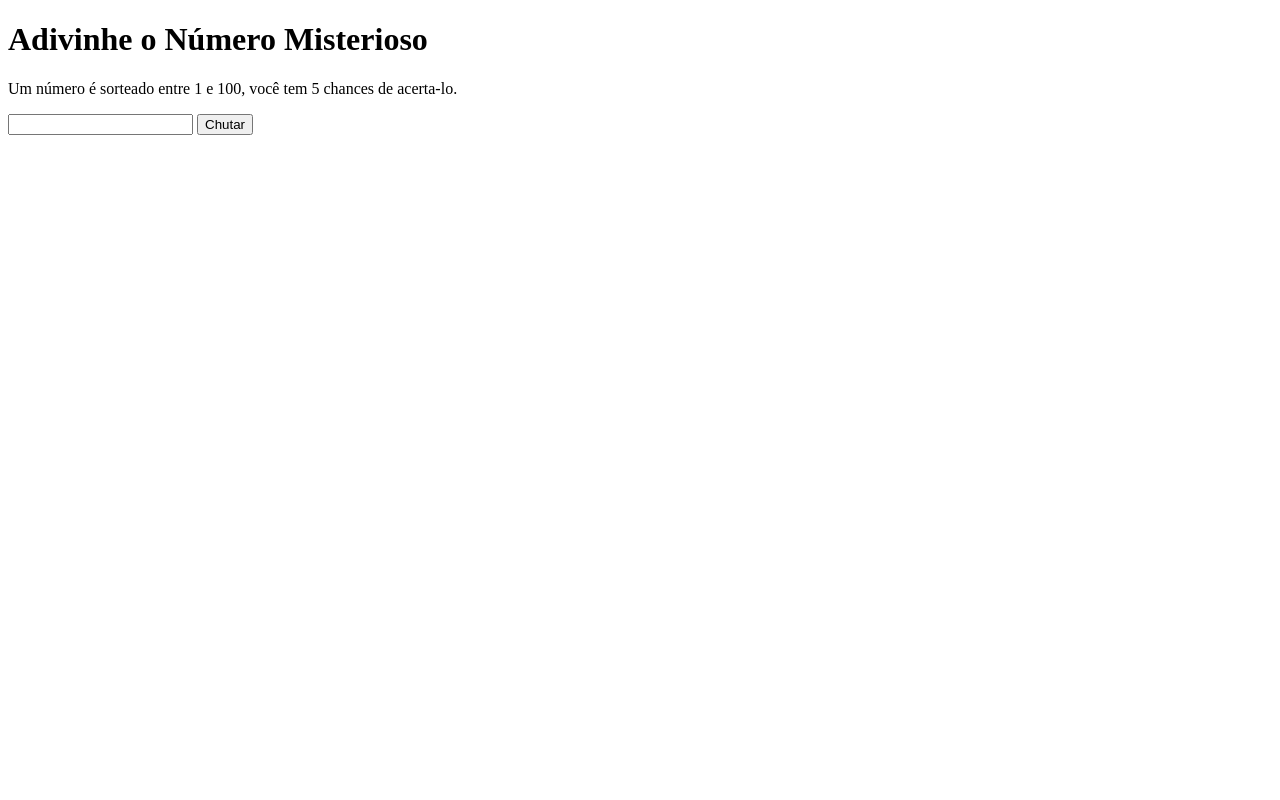
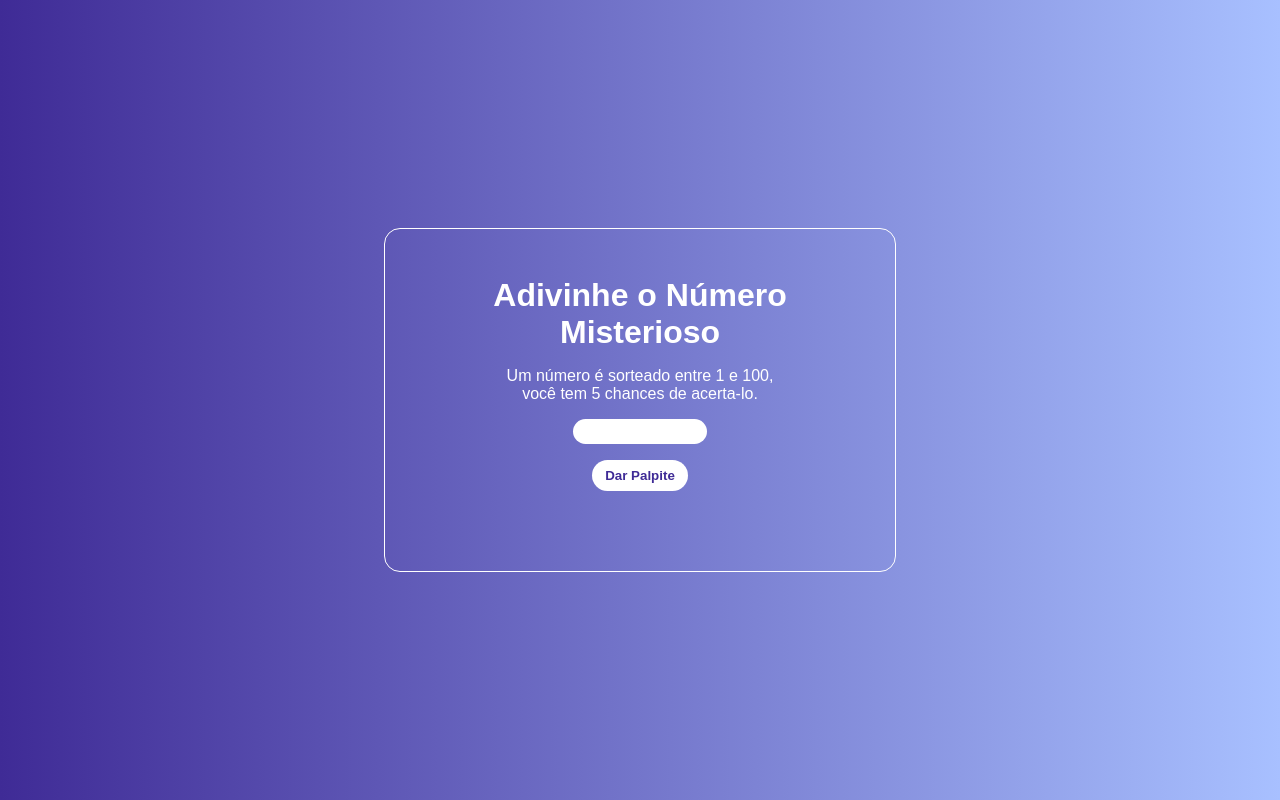
Before and after one commit to mouragdev/jogo-adivinhacao, a plain HTML site: page index.html in a window 1280 px wide. Drawn offline with Linux system fonts and the light colour scheme.

Commit message:
Adicionando Style CSS

```diff
--- a/css/style.css
+++ b/css/style.css
@@ -0,0 +1,67 @@
+* {
+    padding: 0;
+    margin: 0;
+    box-sizing: border-box;
+}
+
+body {
+    background: linear-gradient(90deg, #3F2B96 0%, #A8C0FF 100%);
+    color: white;
+    font-family: sans-serif;
+    width: 100%;
+    display: flex;
+    justify-content: center;
+    align-items: center;
+    height: 100vh;
+}
+
+main {
+    width: 40%;
+    display: flex;
+    flex-direction: column;
+    justify-content: center;
+    align-items: center;
+    text-align: center;
+    gap: 1rem;
+    border: 1px solid white;
+    padding: 3rem 2rem;
+    border-radius: 1rem;
+}
+
+main p {
+    width: 60%;
+}
+
+main input {
+    width: 30%;
+    padding: .3rem;
+    text-align: center;
+    border: none;
+    border-radius: 1rem;
+}
+
+input::-webkit-outer-spin-button,
+input::-webkit-inner-spin-button {
+  -webkit-appearance: none;
+  margin: 0;
+}
+
+input[type=number] {
+  -moz-appearance: textfield;
+  appearance: none;
+}
+
+main button {
+    padding: .5rem .8rem;
+    border-radius: 1rem;
+    border: none;
+    color: #3F2B96;
+    font-weight: bold;
+    background-color: white;
+}
+
+main button:hover {
+    background-color: #3F2B96;
+    color: white;
+    transition: .5s;
+}
--- a/index.html
+++ b/index.html
@@ -22,7 +22,7 @@
         <h1>Adivinhe o Número Misterioso</h1>
         <p>Um número é sorteado entre 1 e 100, você tem 5 chances de acerta-lo.</p>
         <input type="number" id="palpite" required>
-        <button onclick="">Chutar</button>
+        <button onclick="">Dar Palpite</button>
         <p id="dica"></p>
         <p id="tentativa-restante"></p>
     </main>
--- a/js/script.js
+++ b/js/script.js
@@ -7,6 +7,7 @@
     5. Validar se o palpite é um número válido entre 1 e 100.
     6. Comparar o palpite com o número secreto e exibir uma mensagem:
     7. Decrementar o contador de tentativas.
+        7.1 Limpar o Input Number
     8. Exibir o número de tentativas restantes.
     9. Se o jogador atingir o número máximo de tentativas, o jogo termina com a mensagem "Você perdeu! O número secreto era X".
 
```
